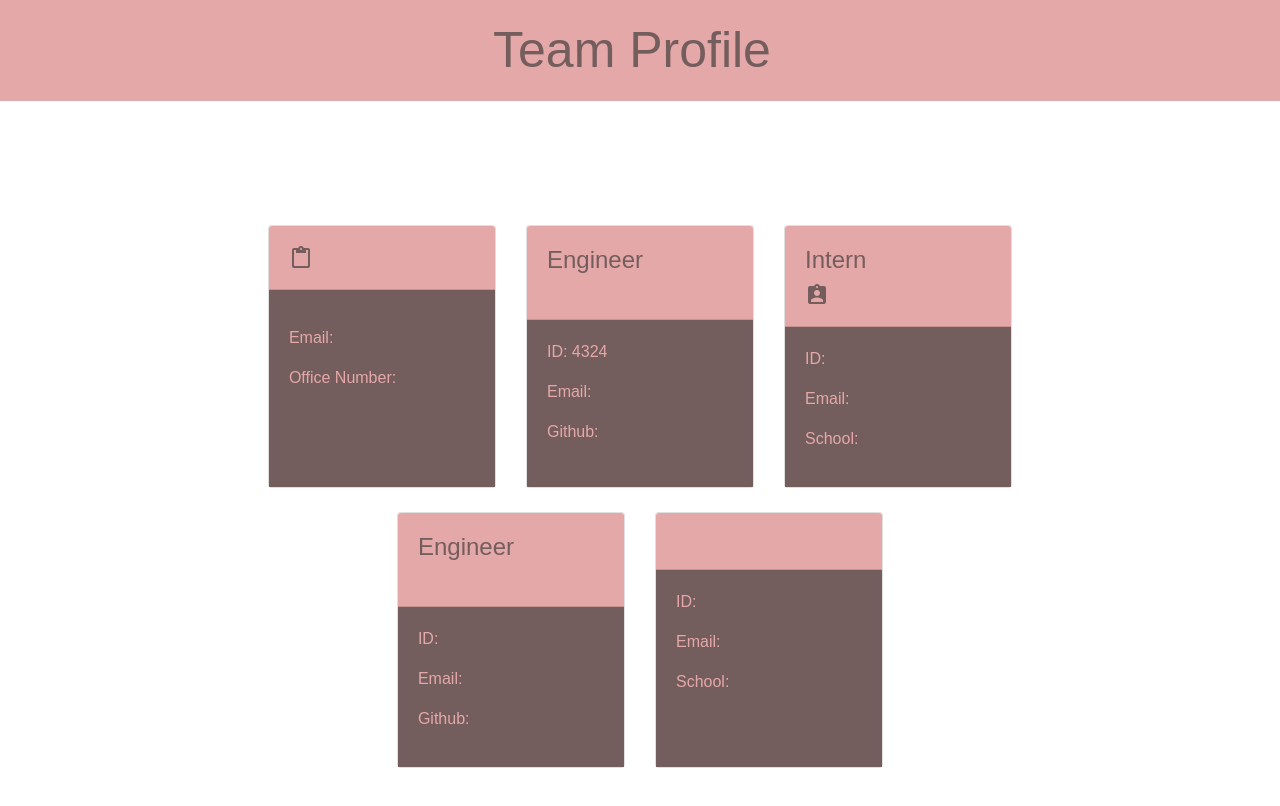
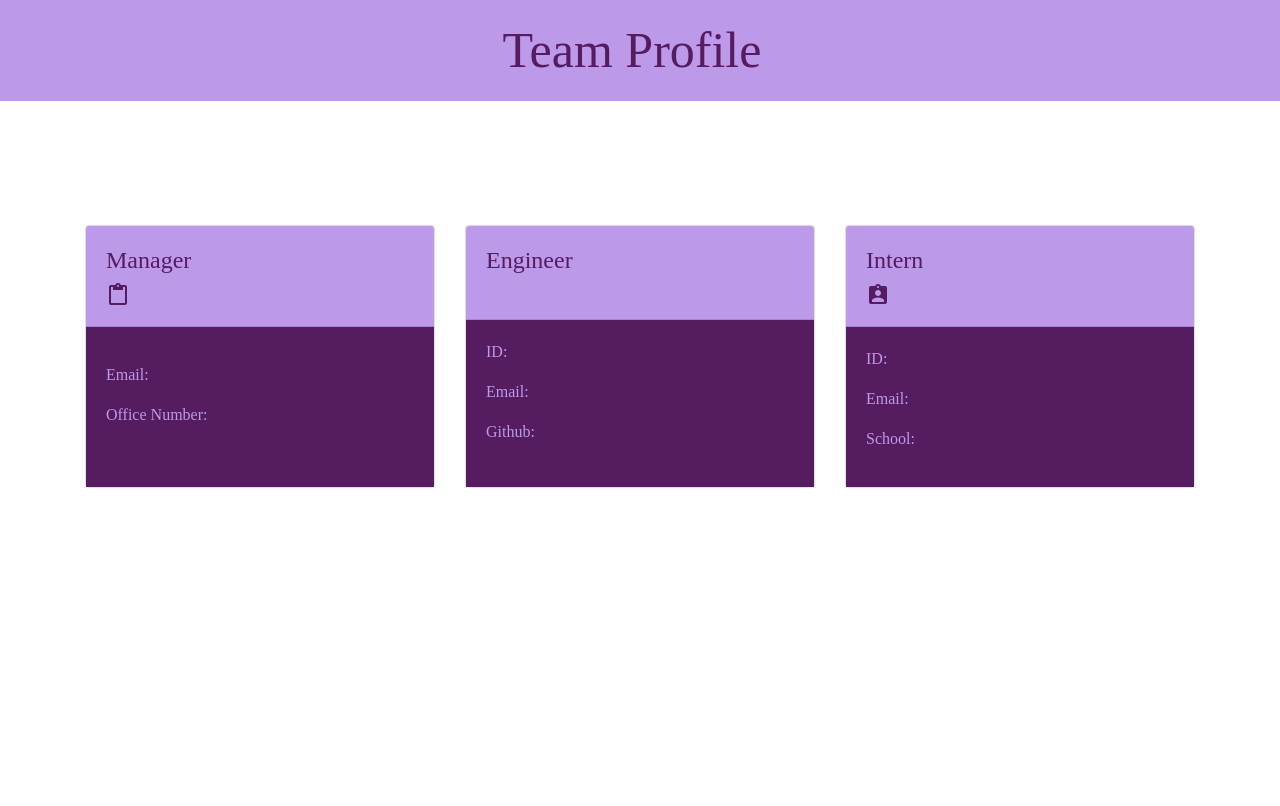
Before and after one commit to anacecyflores/TeamProfileGenerator, a website: page dist/index.html in a window 1280 px wide. Drawn offline with nearby package versions, Linux system fonts and the light colour scheme; a web font is replaced by a local one.

Commit message:
Edited Stylesheet

```diff
--- a/dist/index.html
+++ b/dist/index.html
@@ -6,7 +6,9 @@
     <meta name="viewport" content="width=device-width, initial-scale=1.0">
     <title>Team Profile</title>
     <link rel="stylesheet" href="https://cdnjs.cloudflare.com/ajax/libs/font-awesome/5.11.2/css/all.min.css">
-    <link href="https://fonts.googleapis.com/css?family=Public+Sans:300i,300,500&display=swap" rel="stylesheet">
+    <link rel="preconnect" href="https://fonts.googleapis.com">
+    <link rel="preconnect" href="https://fonts.gstatic.com" crossorigin>
+    <link href="https://fonts.googleapis.com/css2?family=Joan&display=swap" rel="stylesheet">
     <link rel="stylesheet" href="https://stackpath.bootstrapcdn.com/bootstrap/4.5.0/css/bootstrap.min.css"
         integrity="sha384-9aIt2nRpC12Uk9gS9baDl411NQApFmC26EwAOH8WgZl5MYYxFfc+NcPb1dKGj7Sk" crossorigin="anonymous">
     <link href="https://fonts.googleapis.com/icon?family=Material+Icons" rel="stylesheet">
@@ -28,12 +30,12 @@
                     <div class="card h-100">
                         <div class="card-header">
                             <h3></h3>
-                            <h4></h4><i class="material-icons">content_paste</i>
+                            <h4>Manager</h4><i class="material-icons">content_paste</i>
                         </div>
 
                         <div class="card-body">
                             <p class="id"></p>
-                            <p class="email">Email: <a href="mailto:john@gmail.com"></a></p>
+                            <p class="email">Email: <a href="mailto:"></a></p>
                             <p class="office">Office Number: </p>
                         </div>
 
@@ -48,10 +50,10 @@
                         </div>
 
                         <div class="card-body">
-                            <p class="id">ID: 4324</p>
-                            <p class="email">Email: <a href="mailto:nicole.elisaw@gmail.com"></a>
+                            <p class="id">ID: </p>
+                            <p class="email">Email: <a href="mailto:"></a>
                             </p>
-                            <p class="github">Github: <a href="https://github.com/nicolewallace09"></a>
+                            <p class="github">Github: <a href="https://github.com/"></a>
                             </p>
                         </div>
 
@@ -67,43 +69,11 @@
 
                         <div class="card-body">
                             <p class="id">ID: </p>
-                            <p class="email">Email:<a href="mailto:jack@aol.com"></a></p>
-                            <p class="school">School: </p>
-                        </div>
-                    </div>
-                </div>
-
-                <div class="col-4 mt-4">
-                    <div class="card h-100">
-                        <div class="card-header">
-                            <h3></h3>
-                            <h4>Engineer</h4><i class="material-icons"></i>
-                        </div>
-
-                        <div class="card-body">
-                            <p class="id">ID: </p>
-                            <p class="email">Email: <a href="mailto:mike@gmail.com"></a></p>
-                            <p class="github">Github: <a href="https://github.com/mikehub"></a></p>
-                        </div>
-
-                    </div>
-                </div>
-
-                <div class="col-4 mt-4">
-                    <div class="card h-100">
-                        <div class="card-header">
-                            <h3></h3>
-                            <h4></h4><i class="material-icons"></i>
-                        </div>
-
-                        <div class="card-body">
-                            <p class="id">ID:</p>
                             <p class="email">Email:<a href="mailto:"></a></p>
                             <p class="school">School: </p>
                         </div>
                     </div>
                 </div>
-
             </div>
         </div>
     </main>
--- a/dist/style.css
+++ b/dist/style.css
@@ -3,12 +3,12 @@
 }
 
 :root {
-    --primary: rgb(229, 168, 168);
-    --secondary: rgb(116, 93, 93);
+    --primary: rgb(188, 153, 233);
+    --secondary: rgb(85, 28, 95);
 }
 
 body {
-    font-family: Arial, Helvetica, sans-serif;
+    font-family: 'Joan', serif;
 }
 
 #navbar {
@@ -34,7 +34,6 @@ body {
 
 .container {
     margin: 100px auto;
-    justify-content: space-evenly;
-    display: flex;
-
+        justify-content:space-around flex;
+    /* justify-content: space-evenly; */
 }
```
